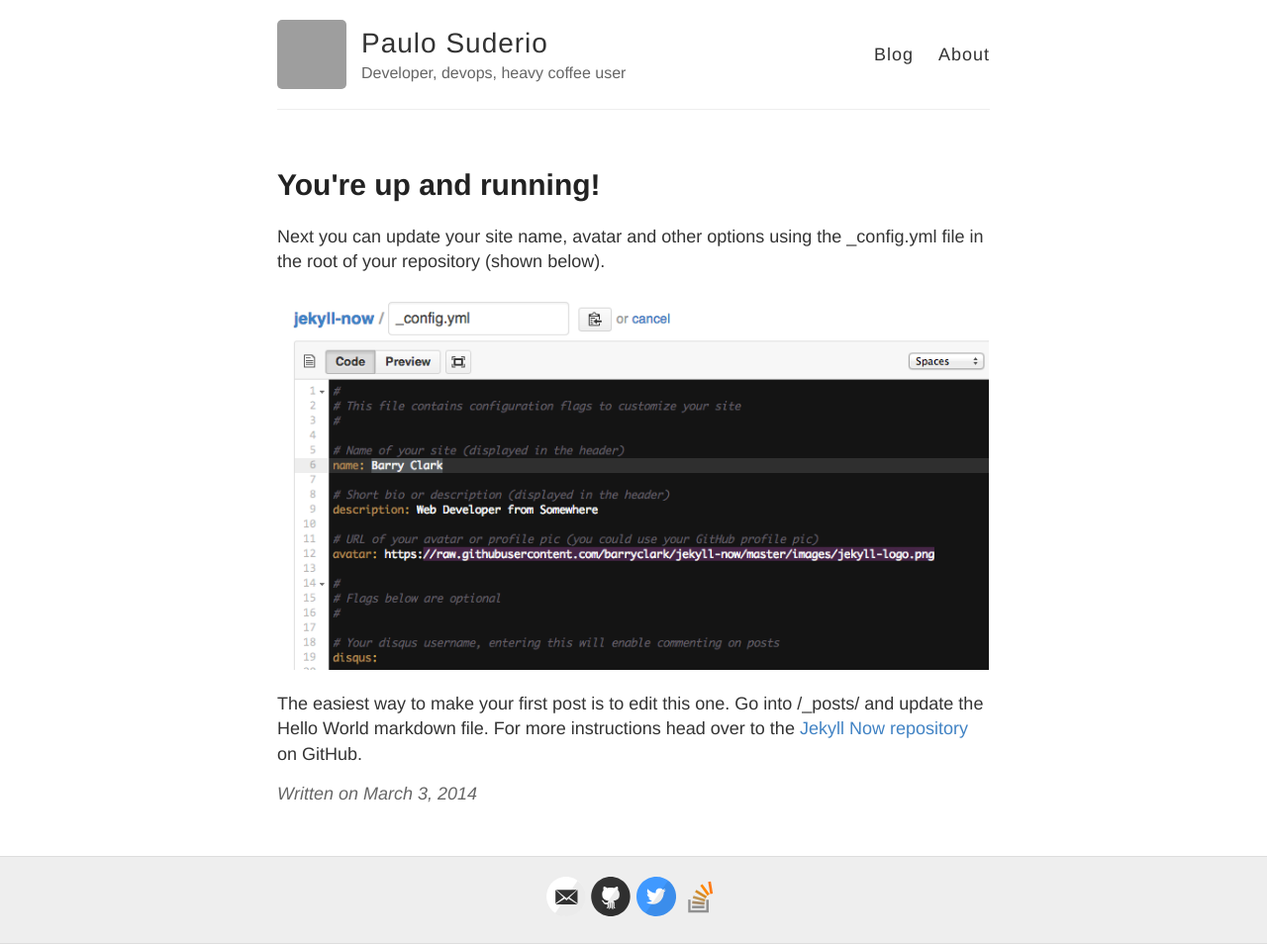
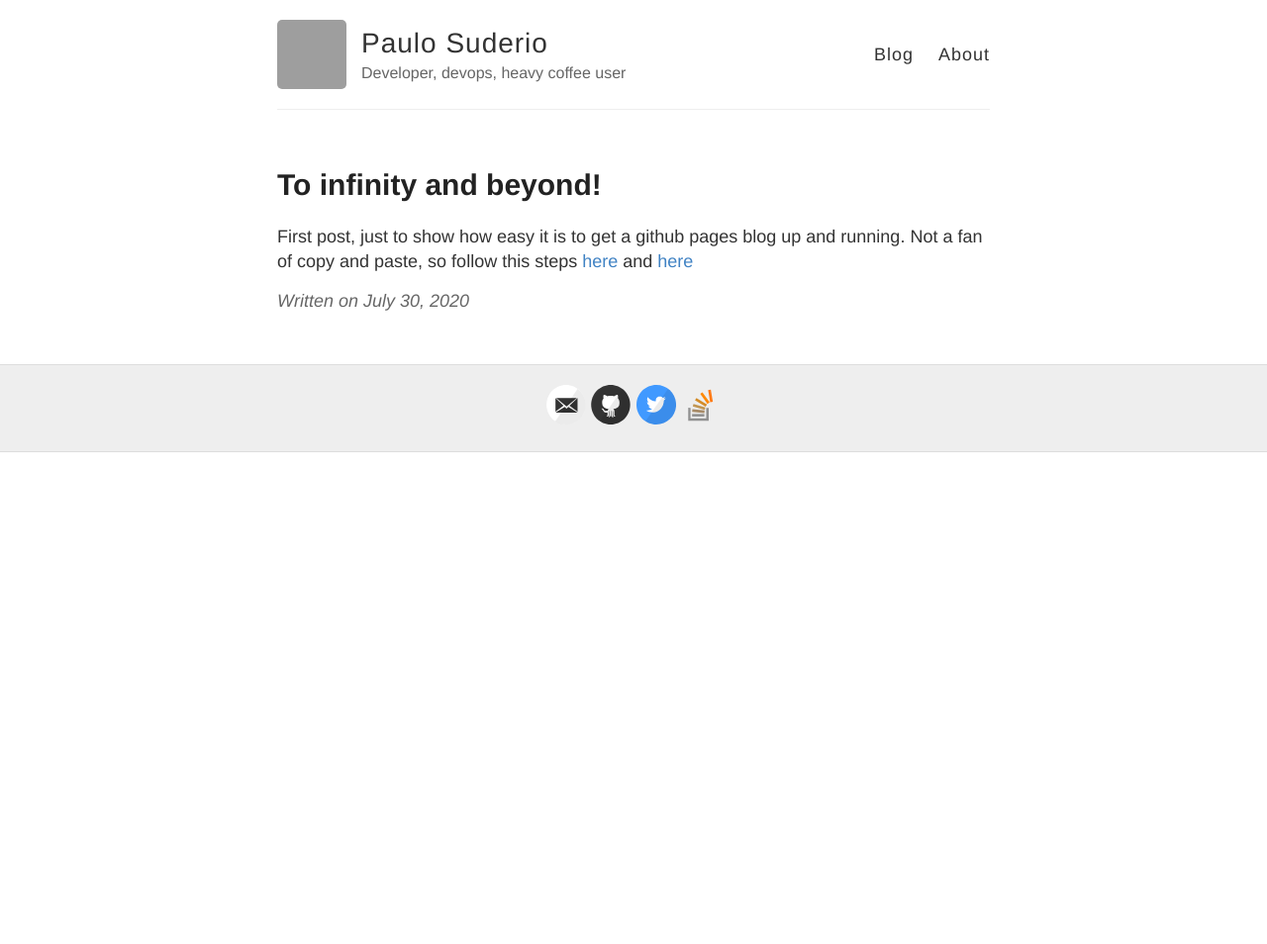
Before and after one commit to suderio/suderio.github.io, a Jekyll site: the page built from _posts/2020-7-30-Hello-World.md, in a window 1280 px wide. Shown: the whole page at 99% size. Built offline with Jekyll 4.4.1, drawn with Linux system fonts in a browser that asks for light colours; after the commit the page ends 900 px from its top, so only the background shows below that; grey boxes are pictures that could not be loaded.

Commit message:
First post

```diff
--- a/_posts/2014-3-3-Hello-World.md
+++ /dev/null
@@ -1,10 +0,0 @@
----
-layout: post
-title: You're up and running!
----
-
-Next you can update your site name, avatar and other options using the _config.yml file in the root of your repository (shown below).
-
-![_config.yml]({{ site.baseurl }}/images/config.png)
-
-The easiest way to make your first post is to edit this one. Go into /_posts/ and update the Hello World markdown file. For more instructions head over to the [Jekyll Now repository](https://github.com/barryclark/jekyll-now) on GitHub.
--- /dev/null
+++ b/_posts/2020-7-30-Hello-World.md
@@ -0,0 +1,6 @@
+---
+layout: post
+title: To infinity and beyond!
+---
+
+First post, just to show how easy it is to get a github pages blog up and running. Not a fan of copy and paste, so follow this steps [here](https://www.smashingmagazine.com/2014/08/build-blog-jekyll-github-pages/) and [here](https://pages.github.com/)
```
Also changed, not shown: about.md (+1 -1 lines).
